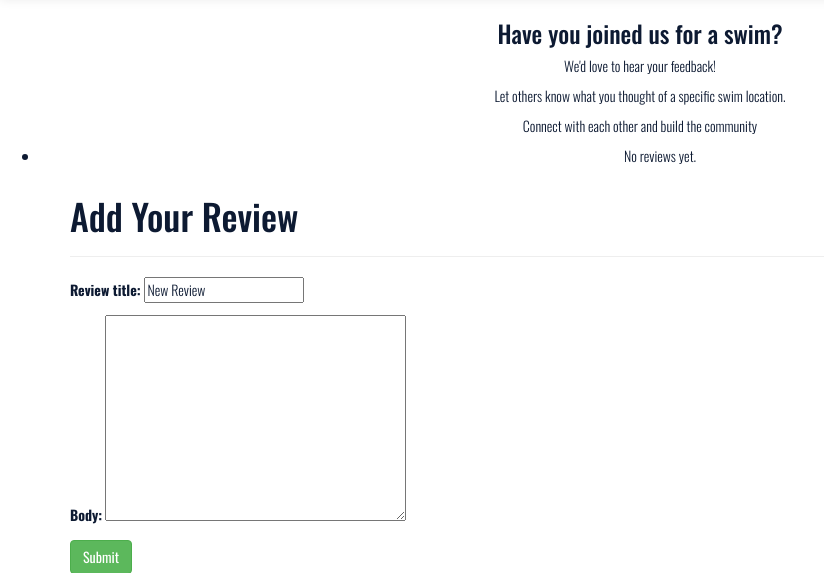
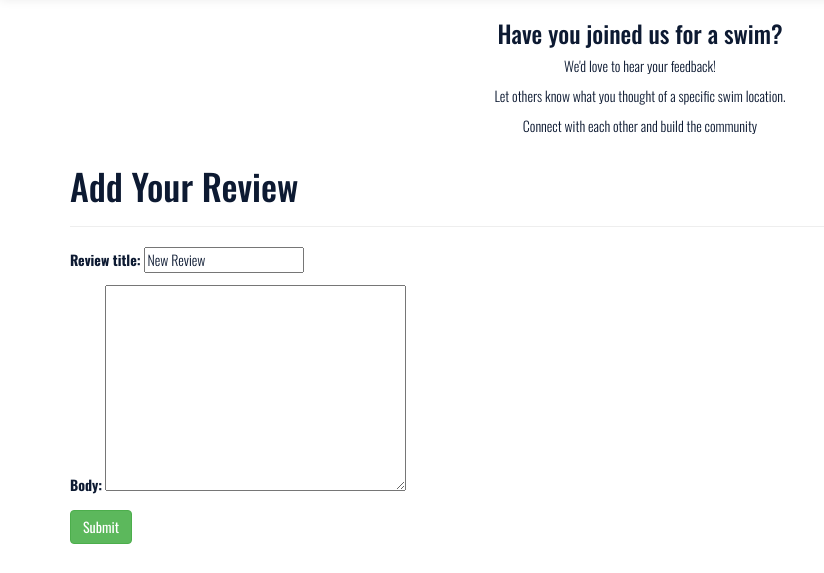
Before and after one commit to sarahgoodwin93/wild-swim-scotland, a Django app: page /swim/review in a window 1280 px wide. Shown: the part 140-713 px from the top of the page, without its empty margins (0-824 px from the left). Run offline with Django 4.2, Linux system fonts and the light colour scheme; some libraries are stand-ins or nearby versions.

Commit message:
(FIX/review.html) remove empty tag

```diff
--- a/home/templates/home/review.html
+++ b/home/templates/home/review.html
@@ -12,15 +12,16 @@
         <div class="container-fluid">
             <div class="row">
                 <div>
-                <h3>Have you joined us for a swim?</h3>
-                <p>We'd love to hear your feedback!</p>
-                <p>Let others know what you thought of a specific swim location.</p>
-                <p>Connect with each other and build the community</p>
+                    <h3>Have you joined us for a swim?</h3>
+                    <p>We'd love to hear your feedback!</p>
+                    <p>Let others know what you thought of a specific swim location.</p>
+                    <p>Connect with each other and build the community</p>
                 </div>
                 <div class="col-12 mt-3">
                     <div class="review-list">
                         <ul>
                             {% for review in reviews %}
+                            <div class="single-reivew">
                                 <li>
                                     {{ review.review_title }}
                                 </li>
@@ -33,10 +34,7 @@
                                 <li>
                                     {{ review.created_on }}
                                 </li>
-                                    {% empty %}
-                                <li>
-                                    No reviews yet.
-                                </li>
+                            </div>
                             {% endfor %}
                         </ul>
                     </div>
--- a/static/css/style.css
+++ b/static/css/style.css
@@ -297,3 +297,15 @@ footer {
     justify-content: center;
     align-items: center;
 }
+
+/* Review */
+
+.review-list ul {
+    list-style-type: none;
+}
+
+.single-review {
+    display: flex;
+    flex-direction: column;
+    align-items: start;
+}
```
